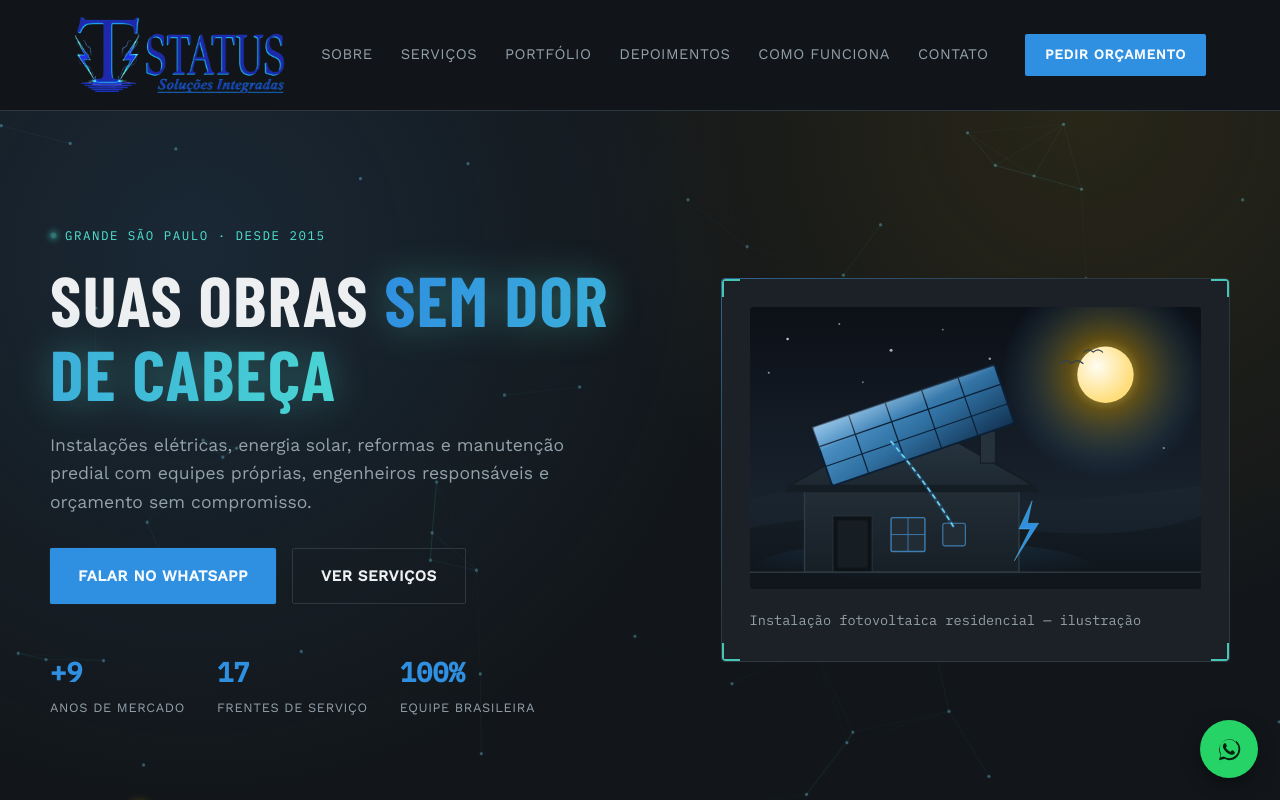
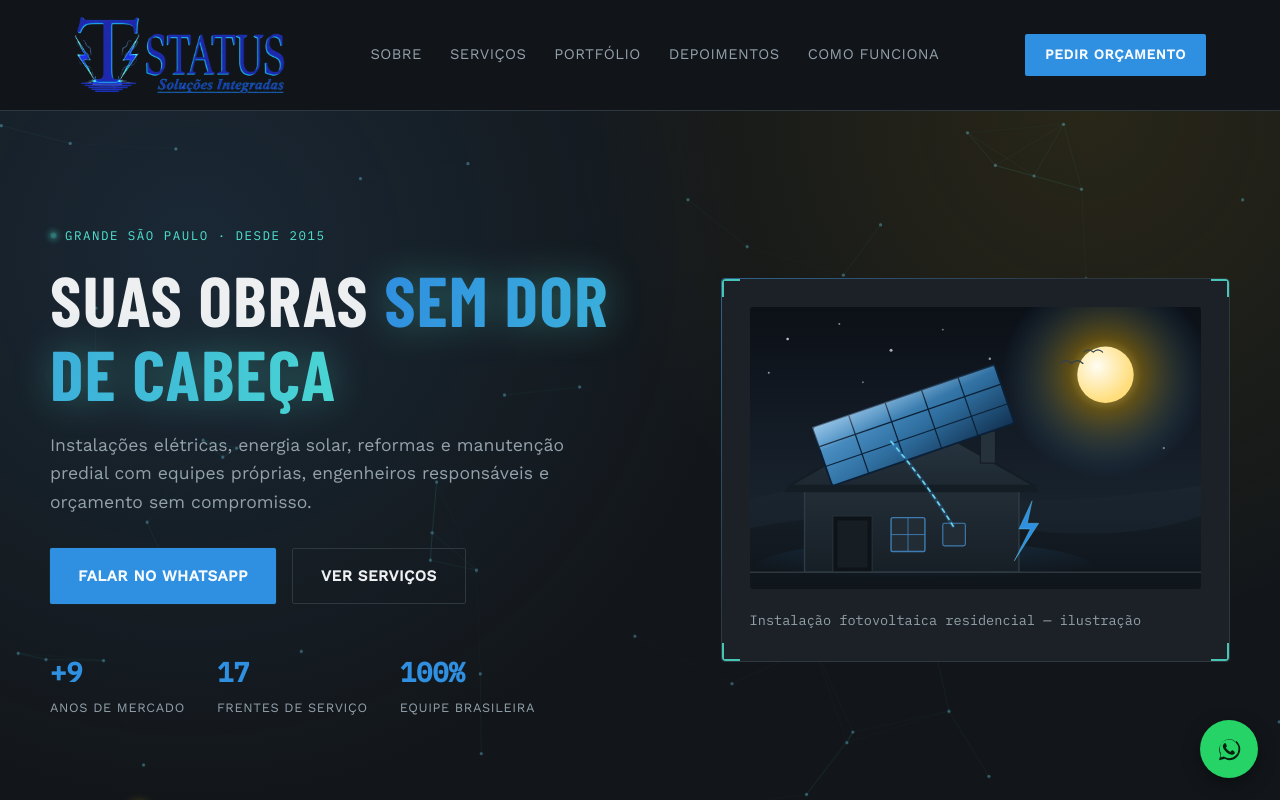
Before and after one commit to 976467337/Status-solucoes-site, a plain HTML site: page index.html in a window 1280 px wide. Shown: the top 800 px of the page. Drawn offline with nearby package versions, Linux system fonts and the light colour scheme; no server answers; animation ran at ten frames a second.

Commit message:
Simplifica menu do cabecalho e ajusta breakpoint mobile
- Remove link "Contato" do menu (redundante com o botao "Pedir orcamento")
- Aumenta o breakpoint do menu hamburger de 860px para 1080px, evitando
  sobreposicao dos links com a logo em telas de tablet/notebook pequeno

```diff
--- a/index.html
+++ b/index.html
@@ -175,7 +175,7 @@
   .nav-cta:hover{ background:#57A8EE; }
   .menu-btn{ display:none; background:none; border:none; color:var(--text); font-size:1.6rem; cursor:pointer; }
 
-  @media (max-width: 860px){
+  @media (max-width: 1080px){
     .navlinks{ display:none; }
     .menu-btn{ display:block; }
   }
@@ -504,7 +504,6 @@
       <a href="#portfolio">Portfólio</a>
       <a href="#depoimentos">Depoimentos</a>
       <a href="#processo">Como funciona</a>
-      <a href="#contato">Contato</a>
     </nav>
     <a class="nav-cta" href="#contato">Pedir orçamento</a>
     <button class="menu-btn" id="menuBtn" aria-label="Abrir menu">☰</button>
@@ -518,7 +517,6 @@
   <a href="#portfolio">Portfólio</a>
   <a href="#depoimentos">Depoimentos</a>
   <a href="#processo">Como funciona</a>
-  <a href="#contato">Contato</a>
 </div>
 
 <main id="topo">
```
